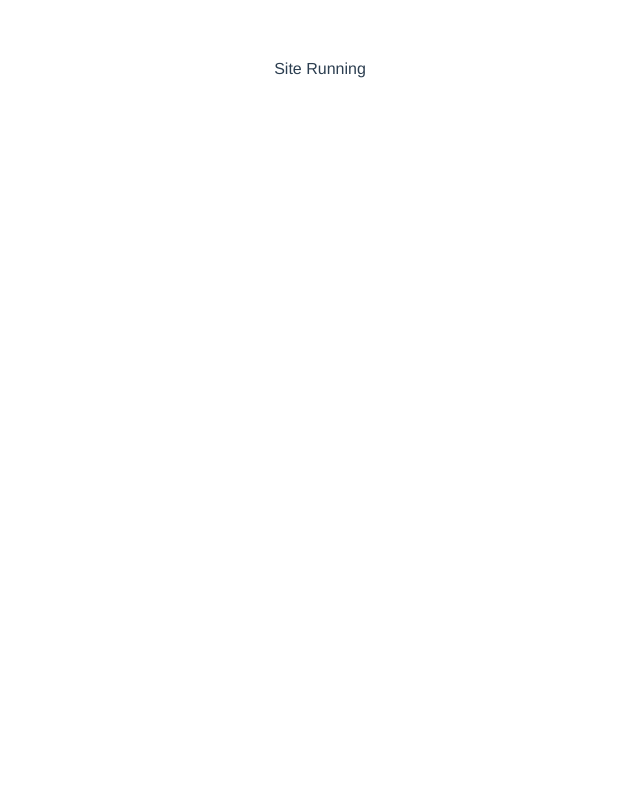
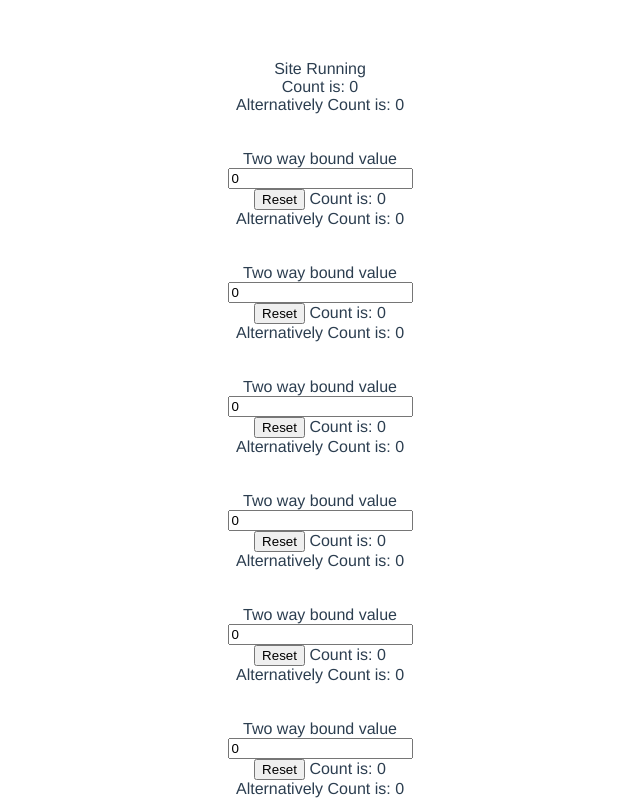
Before and after one commit to brendon-agileBridge/FSD-VueTraining, a Vue app in the folder vuetraining/: page / in a window 1280 px wide. Shown: the top 800 px of the page, without its empty margins (320-960 px from the left). Built offline with nearby package versions, Linux system fonts and the light colour scheme.

Commit message:
Using the component

```diff
--- a/vuetraining/src/App.vue
+++ b/vuetraining/src/App.vue
@@ -1,11 +1,14 @@
 <template>
   Site Running
   <br>
+  <template v-for="i in 10" :key="i">
+    <CountComponent/>
+  </template>
 
 </template>
 
 <script setup>
-
+import CountComponent from "@/components/CountComponent.vue";
 
 </script>
 
```
